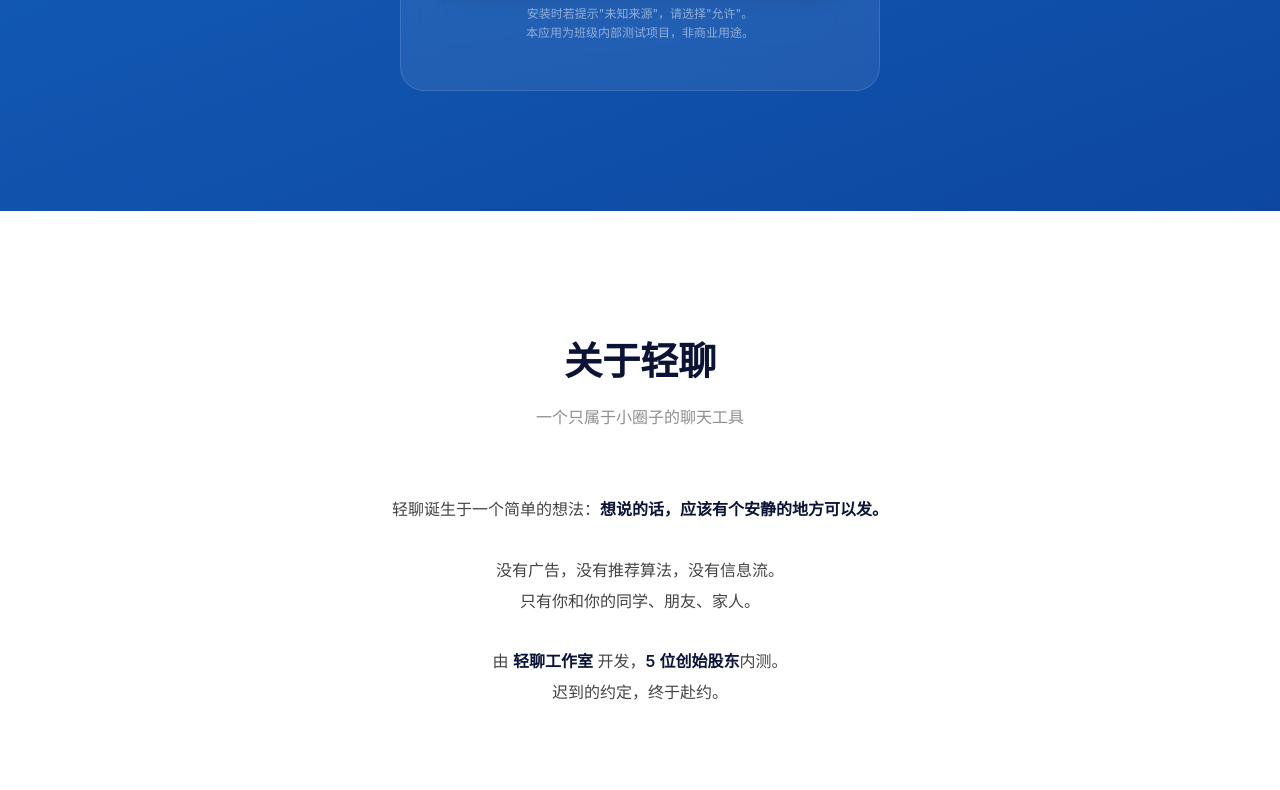
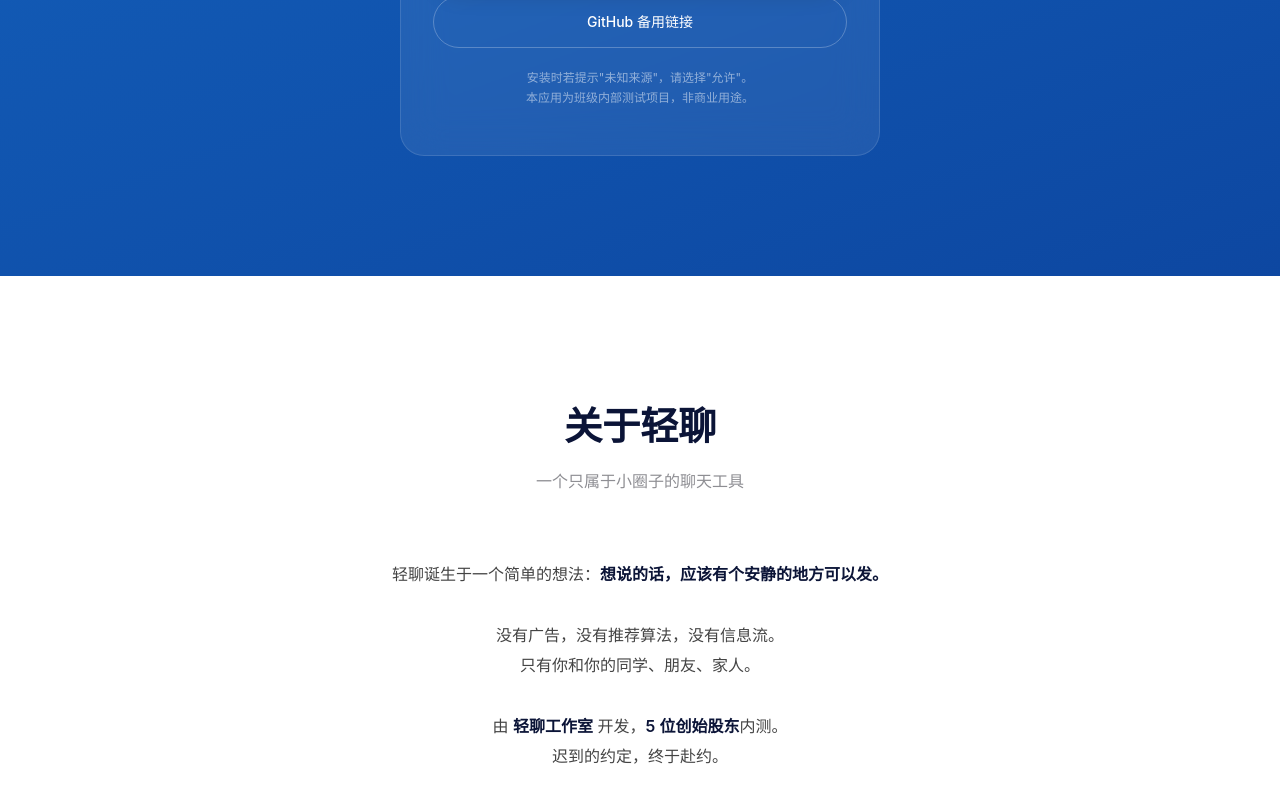
Before and after one commit to qingliao-smart/qingliao, a plain HTML site: page index.html in a window 1280 px wide. Shown: the part 2981-3771 px from the top of the page. Drawn offline with Linux system fonts and the light colour scheme.

Commit message:
Add files via upload

```diff
--- a/index.html
+++ b/index.html
@@ -29,7 +29,6 @@
     line-height: 1.6;
   }
 
-  /* ===== 顶部导航 ===== */
   nav {
     position: fixed; top: 0; left: 0; right: 0;
     padding: 18px 40px;
@@ -72,7 +71,6 @@
   }
   .nav-links a:hover { color: var(--blue); }
 
-  /* ===== Hero ===== */
   .hero {
     min-height: 100vh;
     display: flex; flex-direction: column;
@@ -160,7 +158,6 @@
 
   .btn svg { width: 18px; height: 18px; stroke: currentColor; stroke-width: 2; fill: none; }
 
-  /* ===== 滚动淡入 ===== */
   .reveal {
     opacity: 0;
     transform: translateY(30px);
@@ -169,7 +166,6 @@
   }
   .reveal.visible { opacity: 1; transform: translateY(0); }
 
-  /* ===== Section 通用 ===== */
   section { padding: 120px 24px; }
   .container { max-width: 1080px; margin: 0 auto; }
 
@@ -189,7 +185,6 @@
     margin-bottom: 64px;
   }
 
-  /* ===== 功能卡片 ===== */
   .features {
     display: grid;
     grid-template-columns: repeat(auto-fit, minmax(260px, 1fr));
@@ -232,7 +227,6 @@
     line-height: 1.6;
   }
 
-  /* ===== 宣传片 ===== */
   .trailer-section {
     background: linear-gradient(180deg, #F5F9FF 0%, #FFFFFF 100%);
     padding: 80px 24px;
@@ -257,7 +251,6 @@
     display: block;
   }
 
-  /* ===== 下载区块 ===== */
   .download {
     background: linear-gradient(160deg, #1565C0 0%, #0D47A1 100%);
     color: #fff;
@@ -302,6 +295,20 @@
     transform: translateY(-2px);
   }
 
+  .download-card .btn-backup {
+    background: transparent;
+    color: #fff;
+    border: 1px solid rgba(255,255,255,0.25);
+    width: 100%;
+    justify-content: center;
+    font-size: 14px;
+    padding: 14px 32px;
+    margin-top: 12px;
+  }
+  .download-card .btn-backup:hover {
+    background: rgba(255,255,255,0.08);
+  }
+
   .download-note {
     margin-top: 20px;
     font-size: 12px;
@@ -309,7 +316,6 @@
     line-height: 1.6;
   }
 
-  /* ===== 关于 ===== */
   .about-text {
     max-width: 640px;
     margin: 0 auto;
@@ -321,7 +327,6 @@
   }
   .about-text strong { font-weight: 600; color: var(--dark); }
 
-  /* ===== Footer ===== */
   footer {
     padding: 48px 24px 32px;
     text-align: center;
@@ -357,10 +362,9 @@
     color: #aaa;
   }
 
-  /* ===== 移动端适配 ===== */
   @media (max-width: 640px) {
     nav { padding: 14px 20px; }
-    .nav-links { gap: 20px; }
+    .nav-links { gap: 16px; }
     .nav-links a { font-size: 13px; }
     section { padding: 80px 20px; }
     .hero { padding: 100px 20px 60px; }
@@ -379,7 +383,6 @@
 </head>
 <body>
 
-<!-- 导航 -->
 <nav>
   <div class="nav-logo">
     <div class="mark"></div>
@@ -393,7 +396,6 @@
   </div>
 </nav>
 
-<!-- Hero -->
 <header class="hero">
   <div class="hero-logo"></div>
   <h1>轻聊</h1>
@@ -407,7 +409,6 @@
   </div>
 </header>
 
-<!-- 功能 -->
 <section id="features">
   <div class="container">
     <div class="reveal">
@@ -416,44 +417,32 @@
     </div>
     <div class="features">
       <div class="feature reveal">
-        <div class="feature-icon">
-          <svg viewBox="0 0 24 24"><path d="M21 11.5a8.38 8.38 0 0 1-.9 3.8 8.5 8.5 0 0 1-7.6 4.7 8.38 8.38 0 0 1-3.8-.9L3 21l1.9-5.7a8.38 8.38 0 0 1-.9-3.8 8.5 8.5 0 0 1 4.7-7.6 8.38 8.38 0 0 1 3.8-.9h.5a8.48 8.48 0 0 1 8 8v.5z"></path></svg>
-        </div>
+        <div class="feature-icon"><svg viewBox="0 0 24 24"><path d="M21 11.5a8.38 8.38 0 0 1-.9 3.8 8.5 8.5 0 0 1-7.6 4.7 8.38 8.38 0 0 1-3.8-.9L3 21l1.9-5.7a8.38 8.38 0 0 1-.9-3.8 8.5 8.5 0 0 1 4.7-7.6 8.38 8.38 0 0 1 3.8-.9h.5a8.48 8.48 0 0 1 8 8v.5z"></path></svg></div>
         <h3>私聊与群聊</h3>
         <p>一对一私密对话，或拉上几个朋友一起聊。</p>
       </div>
       <div class="feature reveal">
-        <div class="feature-icon">
-          <svg viewBox="0 0 24 24"><path d="M12 1a3 3 0 0 0-3 3v8a3 3 0 0 0 6 0V4a3 3 0 0 0-3-3z"></path><path d="M19 10v2a7 7 0 0 1-14 0v-2"></path><line x1="12" y1="19" x2="12" y2="23"></line><line x1="8" y1="23" x2="16" y2="23"></line></svg>
-        </div>
+        <div class="feature-icon"><svg viewBox="0 0 24 24"><path d="M12 1a3 3 0 0 0-3 3v8a3 3 0 0 0 6 0V4a3 3 0 0 0-3-3z"></path><path d="M19 10v2a7 7 0 0 1-14 0v-2"></path><line x1="12" y1="19" x2="12" y2="23"></line><line x1="8" y1="23" x2="16" y2="23"></line></svg></div>
         <h3>语音与视频</h3>
         <p>实时通话，支持摄像头翻转，像面对面一样聊天。</p>
       </div>
       <div class="feature reveal">
-        <div class="feature-icon">
-          <svg viewBox="0 0 24 24"><rect x="3" y="11" width="18" height="11" rx="2" ry="2"></rect><path d="M7 11V7a5 5 0 0 1 10 0v4"></path></svg>
-        </div>
+        <div class="feature-icon"><svg viewBox="0 0 24 24"><rect x="3" y="11" width="18" height="11" rx="2" ry="2"></rect><path d="M7 11V7a5 5 0 0 1 10 0v4"></path></svg></div>
         <h3>端到端加密</h3>
         <p>私聊与群聊内容加密传输，服务器看不到明文。</p>
       </div>
       <div class="feature reveal">
-        <div class="feature-icon">
-          <svg viewBox="0 0 24 24"><path d="M21.44 11.05l-9.19 9.19a6 6 0 0 1-8.49-8.49l9.19-9.19a4 4 0 0 1 5.66 5.66l-9.2 9.19a2 2 0 0 1-2.83-2.83l8.49-8.48"></path></svg>
-        </div>
+        <div class="feature-icon"><svg viewBox="0 0 24 24"><path d="M21.44 11.05l-9.19 9.19a6 6 0 0 1-8.49-8.49l9.19-9.19a4 4 0 0 1 5.66 5.66l-9.2 9.19a2 2 0 0 1-2.83-2.83l8.49-8.48"></path></svg></div>
         <h3>文件与语音消息</h3>
         <p>发送图片、文件、语音消息，限制在合理范围内。</p>
       </div>
       <div class="feature reveal">
-        <div class="feature-icon">
-          <svg viewBox="0 0 24 24"><path d="M12 22s8-4 8-10V5l-8-3-8 3v7c0 6 8 10 8 10z"></path></svg>
-        </div>
+        <div class="feature-icon"><svg viewBox="0 0 24 24"><path d="M12 22s8-4 8-10V5l-8-3-8 3v7c0 6 8 10 8 10z"></path></svg></div>
         <h3>AI 内容审核</h3>
         <p>自动过滤违规内容，维护一个干净的聊天环境。</p>
       </div>
       <div class="feature reveal">
-        <div class="feature-icon">
-          <svg viewBox="0 0 24 24"><circle cx="12" cy="12" r="10"></circle><line x1="2" y1="12" x2="22" y2="12"></line><path d="M12 2a15.3 15.3 0 0 1 4 10 15.3 15.3 0 0 1-4 10 15.3 15.3 0 0 1-4-10 15.3 15.3 0 0 1 4-10z"></path></svg>
-        </div>
+        <div class="feature-icon"><svg viewBox="0 0 24 24"><circle cx="12" cy="12" r="10"></circle><line x1="2" y1="12" x2="22" y2="12"></line><path d="M12 2a15.3 15.3 0 0 1 4 10 15.3 15.3 0 0 1-4 10 15.3 15.3 0 0 1-4-10 15.3 15.3 0 0 1 4-10z"></path></svg></div>
         <h3>无广告 · 无算法</h3>
         <p>没有推荐，没有信息流，只有你和你真正在乎的人。</p>
       </div>
@@ -461,7 +450,6 @@
   </div>
 </section>
 
-<!-- 宣传片 -->
 <section id="trailer" class="trailer-section">
   <div class="container">
     <div class="reveal">
@@ -474,7 +462,6 @@
   </div>
 </section>
 
-<!-- 下载 -->
 <section id="download" class="download">
   <div class="container">
     <div class="reveal">
@@ -488,6 +475,9 @@
         <svg viewBox="0 0 24 24"><path d="M21 15v4a2 2 0 0 1-2 2H5a2 2 0 0 1-2-2v-4"></path><polyline points="7 10 12 15 17 10"></polyline><line x1="12" y1="15" x2="12" y2="3"></line></svg>
         下载 APK
       </a>
+      <a id="download-btn-backup" href="#" class="btn btn-backup">
+        GitHub 备用链接
+      </a>
       <p class="download-note">
         安装时若提示"未知来源"，请选择"允许"。<br>
         本应用为班级内部测试项目，非商业用途。
@@ -496,7 +486,6 @@
   </div>
 </section>
 
-<!-- 关于 -->
 <section id="about">
   <div class="container">
     <div class="reveal">
@@ -513,7 +502,6 @@
   </div>
 </section>
 
-<!-- Footer -->
 <footer>
   <div class="footer-logo"></div>
   <p>轻聊 · 连接你的专属宇宙</p>
@@ -521,11 +509,14 @@
 </footer>
 
 <script>
-  // ===== 下载链接配置（稳定版，不用改代码）=====
-  var APK_URL = 'https://github.com/qingliao-smart/qingliao/releases/latest/download/default.apk';
+  // ===== 主下载链接：蓝奏云（推荐）=====
+  var APK_URL = 'https://wwbbp.lanzouu.com/i6TGl4b5hq0j';
   document.getElementById('download-btn').href = APK_URL;
 
-  // ===== 滚动淡入 =====
+  // ===== 备用下载链接：GitHub Releases + 加速 =====
+  var APK_URL_BACKUP = 'https://gh-proxy.com/https://github.com/qingliao-smart/qingliao/releases/latest/download/default.apk';
+  document.getElementById('download-btn-backup').href = APK_URL_BACKUP;
+
   var revealEls = document.querySelectorAll('.reveal');
   var io = new IntersectionObserver(function (entries) {
     entries.forEach(function (entry) {
@@ -537,7 +528,6 @@
   }, { threshold: 0.15 });
   revealEls.forEach(function (el) { io.observe(el); });
 
-  // ===== 导航栏滚动收缩 =====
   var nav = document.querySelector('nav');
   window.addEventListener('scroll', function () {
     if (window.scrollY > 40) {
```
